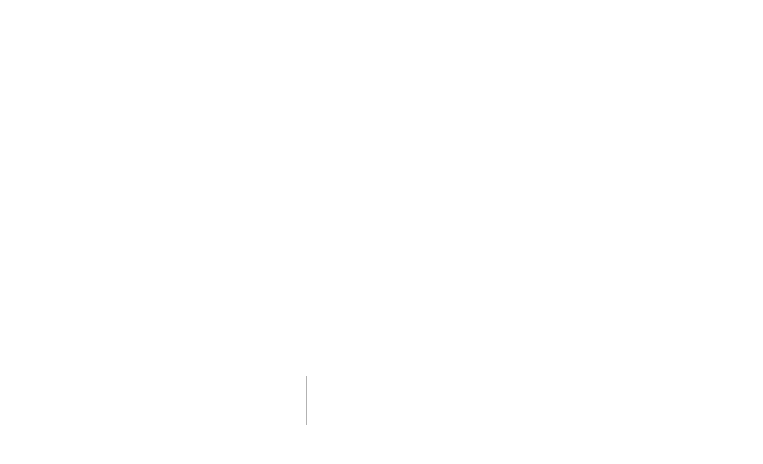
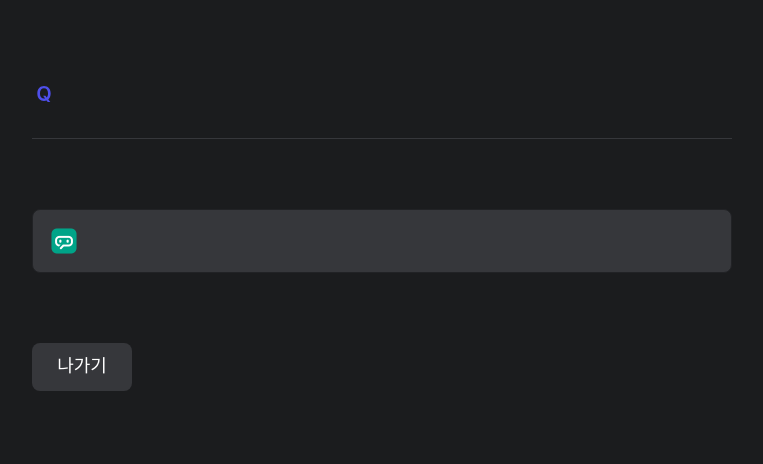
Before and after one commit to oh-so-funny/gimhanul, a Next.js app: page /history/1 in a window 1280 px wide. Before the commit this address had no page. Shown: the top 464 px of the page, without its empty margins (258-1021 px from the left). Built offline with nearby package versions, Linux system fonts and the light colour scheme.

Commit message:
ADD :: feat/history

```diff
--- /dev/null
+++ b/src/app/history/[question]/page.tsx
@@ -0,0 +1,102 @@
+"use client";
+
+import color from "@/styles/color";
+import Layout from "@/layouts/Layout";
+import styled from "styled-components";
+import QuestionIcon from "@/components/common/Icons/Question";
+import font from "@/styles/font";
+import Button from "@/components/common/Button/Button";
+import { useState } from "react";
+import { usePathname, useRouter } from "next/navigation";
+import Image from "next/image";
+import ChatGptImage from "@/assets/chat-gpt.png";
+
+const HistoryDetailPage = () => {
+  const router = useRouter();
+
+  // path
+  const pathName = usePathname();
+  const category = pathName.replace("/interview/", "");
+
+  // useState
+  const [question, setQuestion] = useState("");
+  const [review, setReview] = useState("");
+
+  return (
+    <Layout header={false}>
+      <StyledHistoryDetailPage>
+        <QuestionBox>
+          <QuestionIcon />
+          <QuestionText>{question}</QuestionText>
+        </QuestionBox>
+        <ReviewBox>
+          <Image
+            src={ChatGptImage}
+            width={30}
+            height={30}
+            alt="chat-gpt-image"
+          />
+          <ReviewText>{review}</ReviewText>
+        </ReviewBox>
+        <MoveButtonBox>
+          <Button
+            option="SECONDARY"
+            width={100}
+            onClick={() => router.push("/history")}
+          >
+            나가기
+          </Button>
+        </MoveButtonBox>
+      </StyledHistoryDetailPage>
+    </Layout>
+  );
+};
+
+export default HistoryDetailPage;
+
+const StyledHistoryDetailPage = styled.div`
+  display: flex;
+  flex-direction: column;
+  align-items: center;
+  gap: 70px;
+  width: 700px;
+  height: 100%;
+  padding: 50px 0px;
+`;
+
+const QuestionBox = styled.div`
+  display: flex;
+  align-items: center;
+  gap: 8px;
+  padding: 32px 0px;
+  width: 100%;
+  border-bottom: 1px solid ${color.subColor};
+`;
+
+const QuestionText = styled.p`
+  ${font.H4}
+`;
+
+const MoveButtonBox = styled.div`
+  display: flex;
+  align-items: center;
+  justify-content: space-between;
+  width: 100%;
+`;
+
+const ReviewBox = styled.div`
+  display: flex;
+  border-radius: 8px;
+  width: 100%;
+  border: 1px solid ${color.secondaryBgColor};
+  padding: 16px;
+  background-color: ${color.subColor};
+  font-weight: 500;
+`;
+
+const ReviewText = styled.p`
+  ${font.context}
+  padding: 5px;
+  white-space: pre-line;
+  font-weight: 500;
+`;
```
Also changed, not shown: src/components/history/HistoryItem.tsx (+8 -1 lines).
